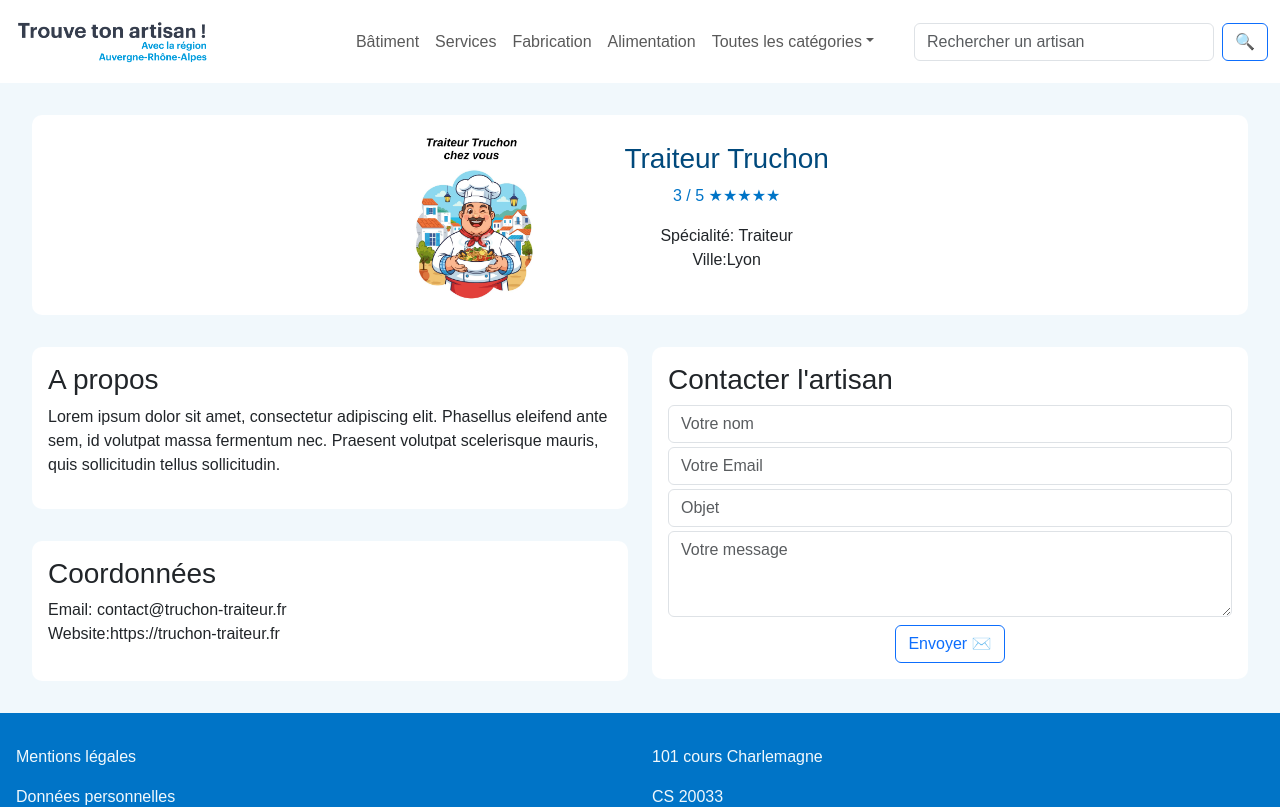
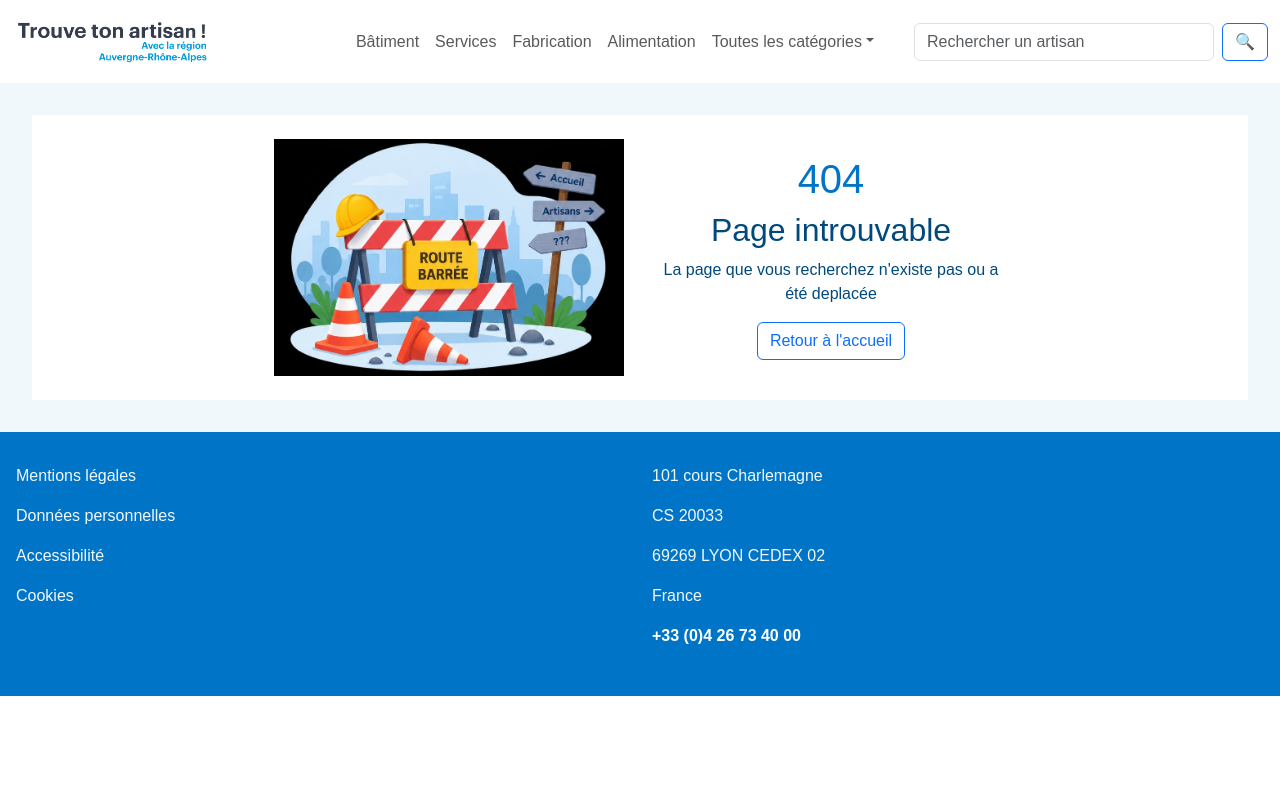
Before and after one commit to Djefdeg/trouve_ton_artisan, a React app in the folder frontend/: page / in a window 1280 px wide. Shown: the top 807 px of the page. Built offline with nearby package versions, Linux system fonts and the light colour scheme; the HTML template or start-up script is replaced by a standard one; a web font is replaced by a local one.

Commit message:
Build Erreor404 page frontend

```diff
--- a/frontend/src/App.jsx
+++ b/frontend/src/App.jsx
@@ -2,7 +2,8 @@ import Header from './components/Header/Header';
 import Footer from './components/Footer/Footer';
 // import Home from './pages/Home/Home'
 // import ListArtisan from './pages/ListArtisan/listArtisan'
-import ArtisanForm from './pages/ArtisanForm/ArtisanForm'
+//import ArtisanForm from './pages/ArtisanForm/ArtisanForm'
+import Error404 from './pages/Error404/Error404'
 
 function App() {
   return (
@@ -10,7 +11,8 @@ function App() {
       <Header />
       {/* <Home /> */}
       {/* <ListArtisan /> */}
-      <ArtisanForm />
+      {/* <ArtisanForm /> */}
+      < Error404 />
       <Footer />
     </>
 
--- a/frontend/src/pages/ArtisanForm/ArtisanForm.jsx
+++ b/frontend/src/pages/ArtisanForm/ArtisanForm.jsx
@@ -47,7 +47,7 @@ function App() {
                             aria-label="Rechercher un artisan"/>
                             <input className="form-control me-2 mt-1" placeholder="Objet"
                             aria-label="Objet"/>
-                            <textarea className="form-control me-2 mt-1" name="" id="" placeholder="Votre message" rows="3"></textarea>
+                            <textarea className="form-control me-2 mt-1" name="" id="" placeholder="Votre message" rows="6"></textarea>
 
                             <div class="d-flex justify-content-center mt-2">
                                 <button className="btn btn-outline-primary" type="submit"> Envoyer ✉️</button>
--- a/frontend/src/pages/ArtisanForm/ArtisanForm.scss
+++ b/frontend/src/pages/ArtisanForm/ArtisanForm.scss
@@ -47,12 +47,13 @@
   margin-bottom: 32px;
   background-color: #fff;
   border-radius: 10px;
+  height: 200px;
 }
 
 .contact{
   background-color: #fff;
   border-radius: 10px;
-  height: 140px;
+  height: 170px;
 }
 
 .form{
--- /dev/null
+++ b/frontend/src/pages/Error404/Error404.jsx
@@ -0,0 +1,25 @@
+import './Error404.scss';
+import Img404 from './../../assets/Error404.jpg';
+
+function App() {
+  return (
+    <div className='error404'>
+      <section className='errorSection p-4'>
+        <div className='image'>
+          <img className="error-image" src={Img404} alt="Image de route barrée" />
+        </div>
+        <div className='explanation'>
+          <h1>404</h1>
+          <h2>Page introuvable</h2>
+          <p>La page que vous recherchez n'existe pas ou a été deplacée</p>
+          <button className="btn btn-outline-primary"> Retour à l'accueil </button>
+        </div>
+      </section>
+
+    </div>
+
+
+)
+}
+
+export default App
--- /dev/null
+++ b/frontend/src/pages/Error404/Error404.scss
@@ -0,0 +1,37 @@
+@use 'sass:color';
+@use '../../styles/variables' as *;
+
+.errorSection {
+  display: flex;
+  flex-wrap: wrap;
+  gap: 32px;
+  justify-content: center;
+  align-items: center;
+}
+
+.error-image{
+    width: 350px;
+}
+
+.explanation{
+    width: 350px;
+    background-color:#fff;
+    text-align: center;
+}
+
+.explanation h1 {
+  color: $color-primary;
+}
+
+.explanation h2, .explanation p {
+  color: $color-dark-blue;
+}
+
+.errorSection{
+    background-color: #fff;
+}
+.error404 {
+  background-color: $color-background;
+  font-family: 'Graphik', sans-serif;
+  padding:32px 32px;
+}
```
Also changed, not shown: frontend/src/assets/Error404.jpg (added).
